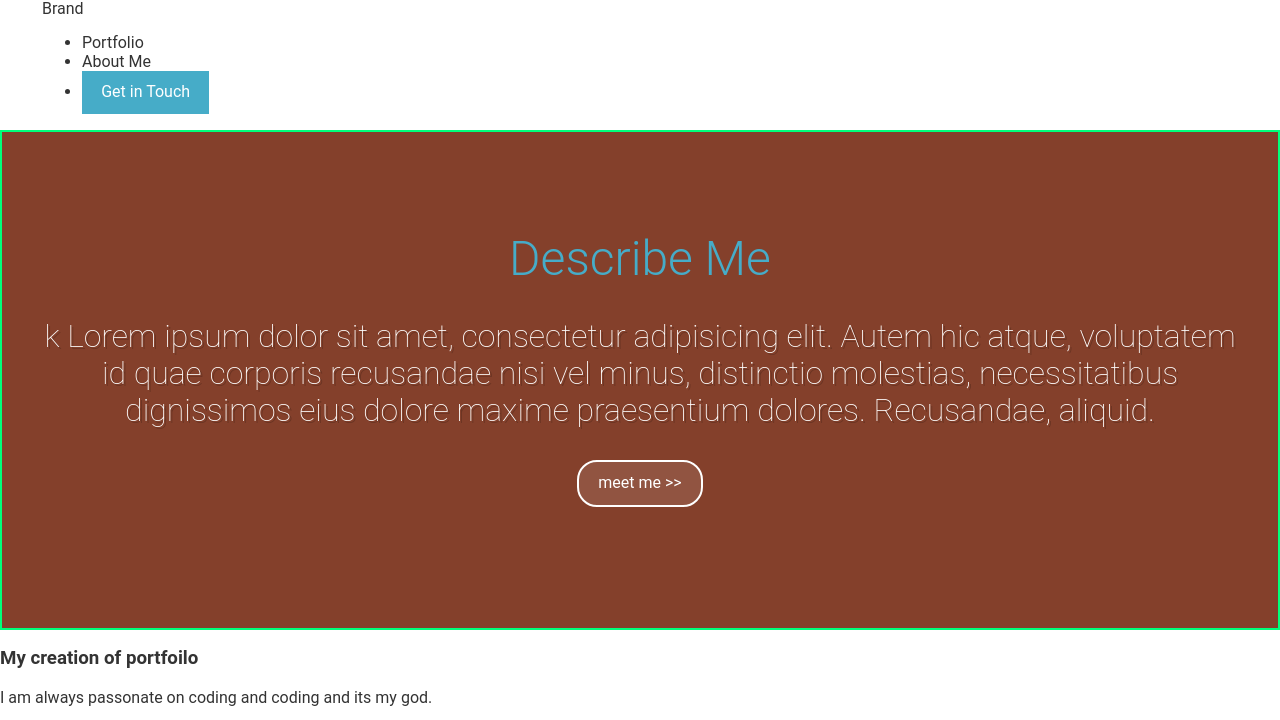
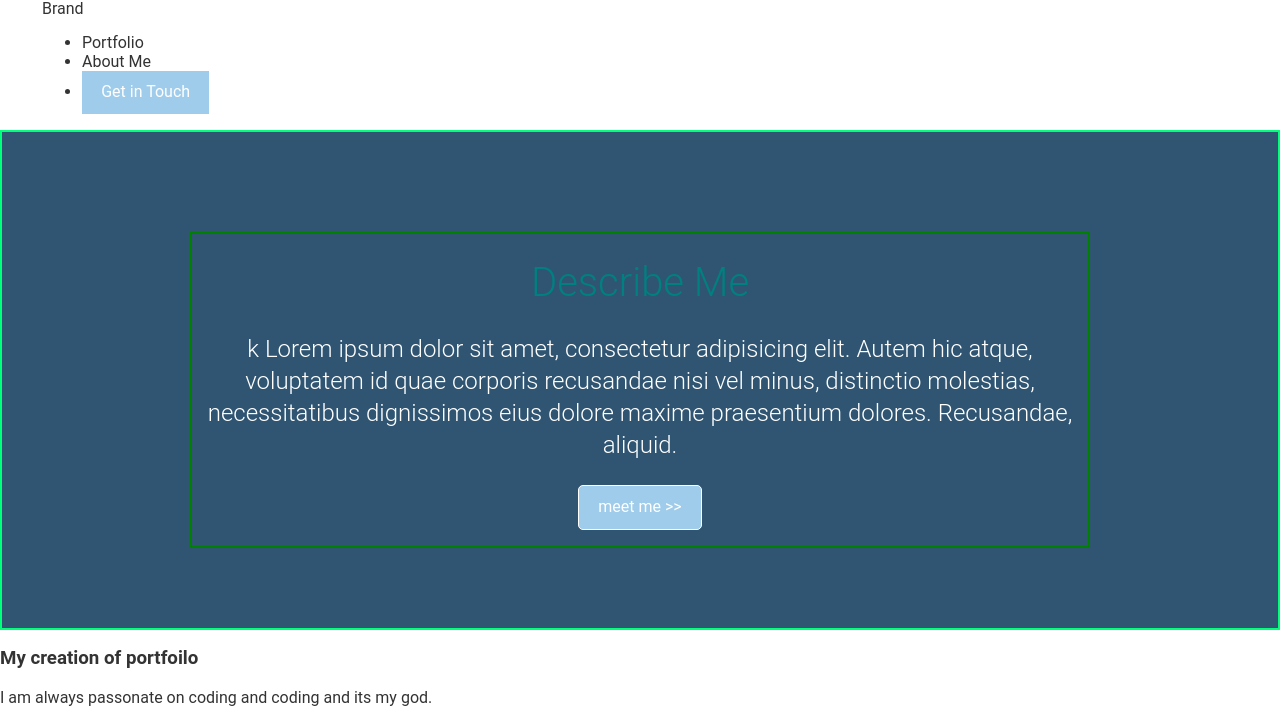
Before and after one commit to Bee-Cell/website-portfolio, a website: page app/index.html in a window 1280 px wide. Shown: the top 720 px of the page. Drawn offline with Linux system fonts and the light colour scheme.

Commit message:
hero section 1st phase complete

```diff
--- a/app/assets/styles/base/_variables.css
+++ b/app/assets/styles/base/_variables.css
@@ -1,2 +1,3 @@
-$mainBlue:#46ACC8;
+$mainBlue:#9ECCEA;
 $testDivColor: #00FF7B;
+$testBorder: 2px solid green;
--- a/app/assets/styles/modules/_btn.css
+++ b/app/assets/styles/modules/_btn.css
@@ -6,9 +6,10 @@
 	display: inline-block;
 
 	&--outline-none {
-		background-color:rgba(#FFF,.1);
-		border:2px solid #FFF;
-		border-radius: 20px;
+		background-color: none;
+		border:0.8px solid #FFF;
+		color:#FFF;
+		border-radius: 5px;
 
 		&:hover
 		{
--- a/app/assets/styles/modules/_hero.css
+++ b/app/assets/styles/modules/_hero.css
@@ -1,33 +1,29 @@
 .hero {
 	border:2px solid $testDivColor;
-	position: relative;
-	background-color: #84402b;
-	width: 100%;
+	background-color: #2f5572;
 	height: 500px;
+	color:#FFF;
+
+
 
 	&__text-content{
-		position: absolute;
-		top:20%;
-		left: 0;
-		width: 100%;
 		text-align: center;
-		padding-top:0;
+		border:$testBorder;
+		position:relative;
+		width: 900px;
+		margin:100px auto;
 	}
 
 	&__title{
+		color: teal;
+		font-size: 2.5rem;
 		font-weight: 300;
-		color:$mainBlue;
-		font-size: 3rem;
-		margin: 0;
 	}
 
 	&__description{
-		color: #FFF;
-		font-size: 2rem;
-		font-weight: 150;
-		text-shadow: 2px 2px 0 rgba(0, 0, 0, .2);
-		margin-left: auto;
-		margin-right: auto;
+		font-size: 1.5rem;
+		font-weight: 300;
+		line-height: 2rem;
 	}
 
 }
--- a/app/index.html
+++ b/app/index.html
@@ -23,10 +23,10 @@
 
 <!--    Hero section -->
     <section class="hero">
+
+      <div class="wrapper">
       <div class="hero__text-content">
-       <div class="wrapper">
           <h1 class="hero__title"> Describe Me </h1>
-
           <p class="hero__description"> k Lorem ipsum dolor sit amet, consectetur adipisicing elit. Autem hic atque, voluptatem id quae corporis recusandae nisi vel minus, distinctio molestias, necessitatibus dignissimos eius dolore maxime praesentium dolores. Recusandae, aliquid.</p>
           <p><a class="btn btn--outline-none" href="#">meet me >></a></p>
        </div>
--- a/app/temp/styles/styles.css
+++ b/app/temp/styles/styles.css
@@ -358,7 +358,7 @@ img {
 }
 
 a {
-	color: #46ACC8;
+	color: #9ECCEA;
 }
 
 .wrapper {
@@ -376,36 +376,30 @@ a {
 
 .hero {
 	border:2px solid #00FF7B;
-	position: relative;
-	background-color: #84402b;
-	width: 100%;
+	background-color: #2f5572;
 	height: 500px;
+	color:#FFF;
 
 }
 
 .hero__text-content{
-		position: absolute;
-		top:20%;
-		left: 0;
-		width: 100%;
 		text-align: center;
-		padding-top:0;
+		border:2px solid green;
+		position:relative;
+		width: 900px;
+		margin:100px auto;
 	}
 
 .hero__title{
+		color: teal;
+		font-size: 2.5rem;
 		font-weight: 300;
-		color:#46ACC8;
-		font-size: 3rem;
-		margin: 0;
 	}
 
 .hero__description{
-		color: #FFF;
-		font-size: 2rem;
-		font-weight: 150;
-		text-shadow: 2px 2px 0 rgba(0, 0, 0, .2);
-		margin-left: auto;
-		margin-right: auto;
+		font-size: 1.5rem;
+		font-weight: 300;
+		line-height: 2rem;
 	}
 
 .page-section{
@@ -413,7 +407,7 @@ a {
 }
 
 .btn{
-	background-color: #46ACC8;
+	background-color: #9ECCEA;
 	color: #FFF;
 	text-decoration: none;
 	padding: .75rem 1.2rem;
@@ -423,9 +417,10 @@ a {
 }
 
 .btn--outline-none {
-		background-color: rgba(255,255,255,.1);
-		border:2px solid #FFF;
-		border-radius: 20px;
+		background-color: none;
+		border:0.8px solid #FFF;
+		color:#FFF;
+		border-radius: 5px;
 	}
 
 .btn--outline-none:hover
```
